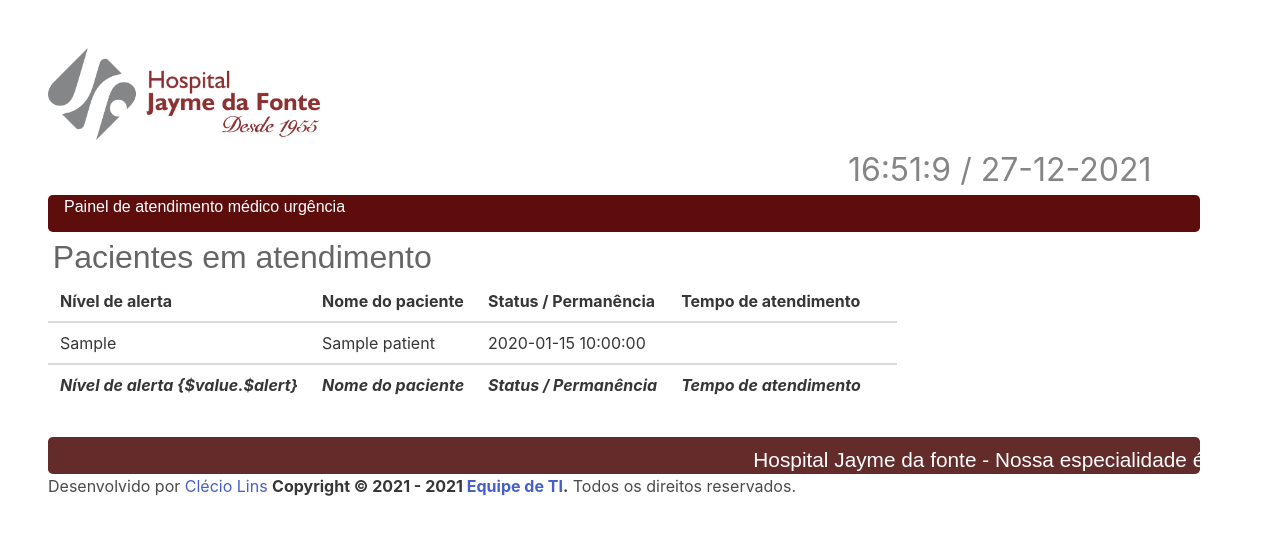
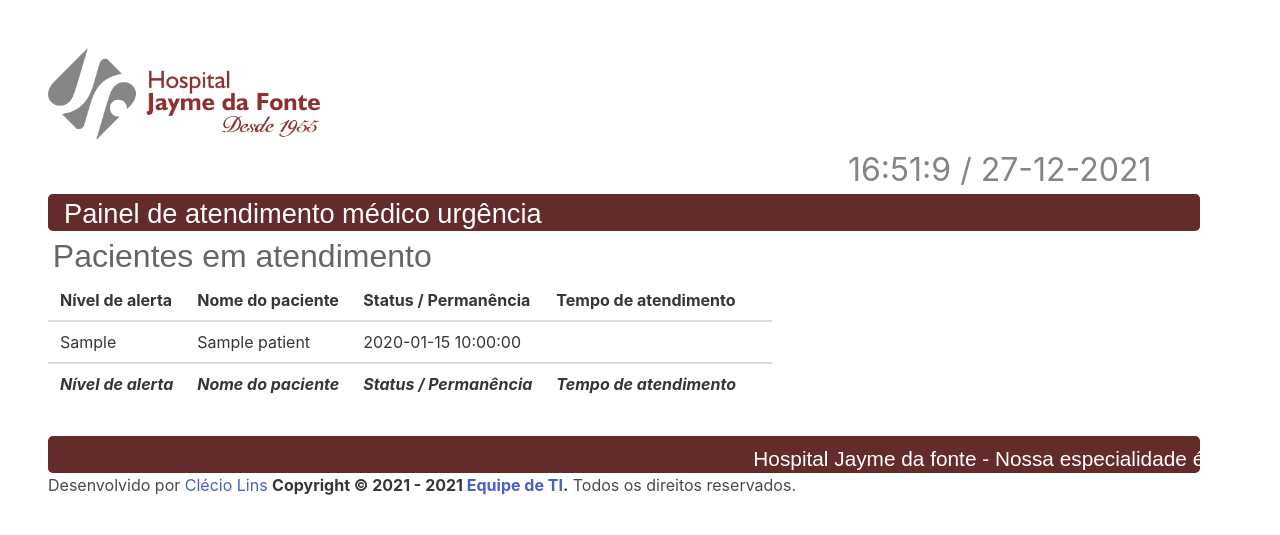
Before and after one commit to cleciope/panel, a PHP site: page / in a window 1280 px wide. Shown: the top 535 px of the page. Run offline with PHP 8.4, Linux system fonts and the light colour scheme; tables that the repository leaves empty or names only in its code hold one stand-in row (values such as "Sample post").

Commit message:
update style

```diff
--- a/css/style.css
+++ b/css/style.css
@@ -11,11 +11,12 @@
 div.h1barra{
   width: 100%;
   height: 2.3rem;
-  background-color: rgb(94, 13, 13);
+  background-color: rgba(80, 15, 15, 0.884);
   border-radius: 0.3rem;
 }
 
 h1.h1text{
+  font-size: 1.7rem;
   font-family: sans-serif;
   margin-left: 1rem;
   margin-top: -0rem;
--- a/includes/listing.php
+++ b/includes/body.php
@@ -40,7 +40,7 @@
       <tfoot>
         <tr>
           <th>
-            <i>Nível de alerta {$value.$alert}</i>
+            <i>Nível de alerta</i>
           </th>
           <th>
             <i>Nome do paciente</i>
--- a/index.php
+++ b/index.php
@@ -2,6 +2,6 @@
     require __DIR__. '/vendor/autoload.php';
     include __DIR__. '/app/Db/Database.php';
     include __DIR__. '/includes/header.php';
-    include __DIR__. '/includes/listing.php';
+    include __DIR__. '/includes/body.php';
     include __DIR__. '/includes/footer.php';
 ?>
```
